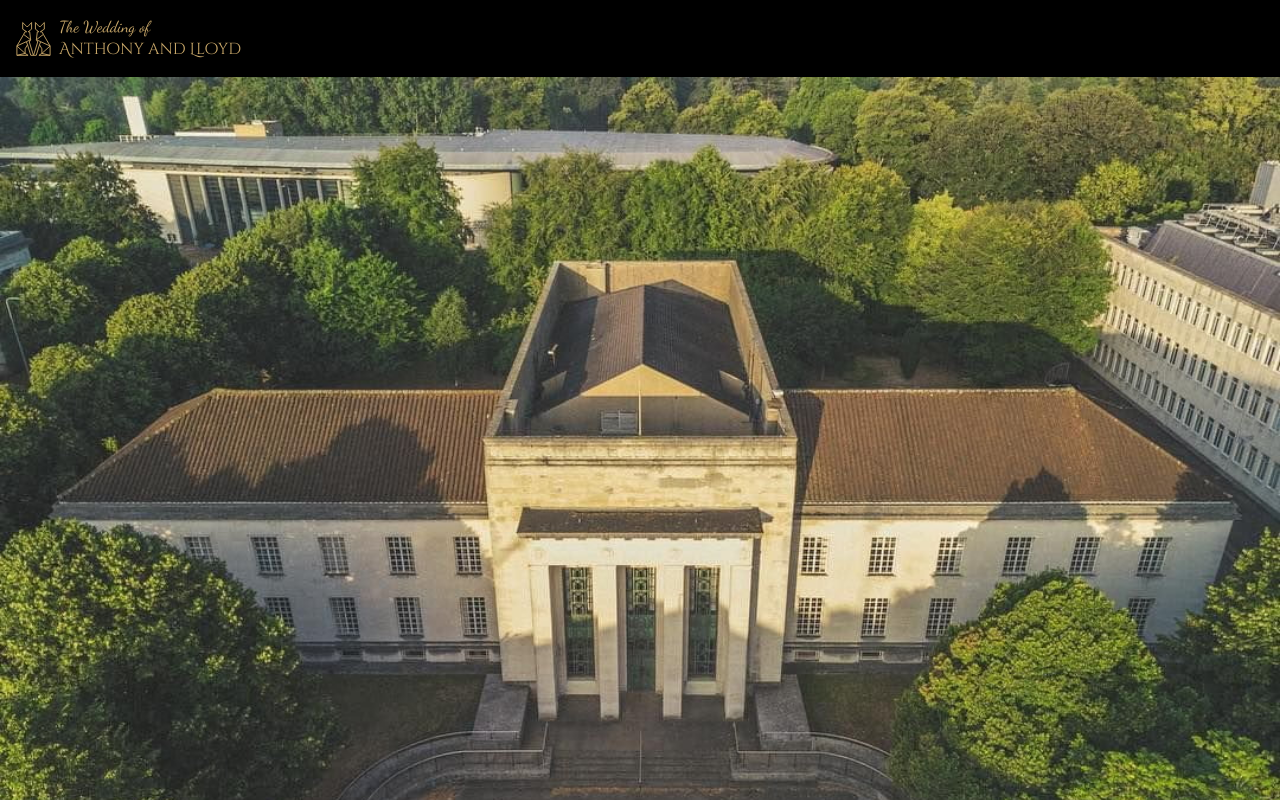
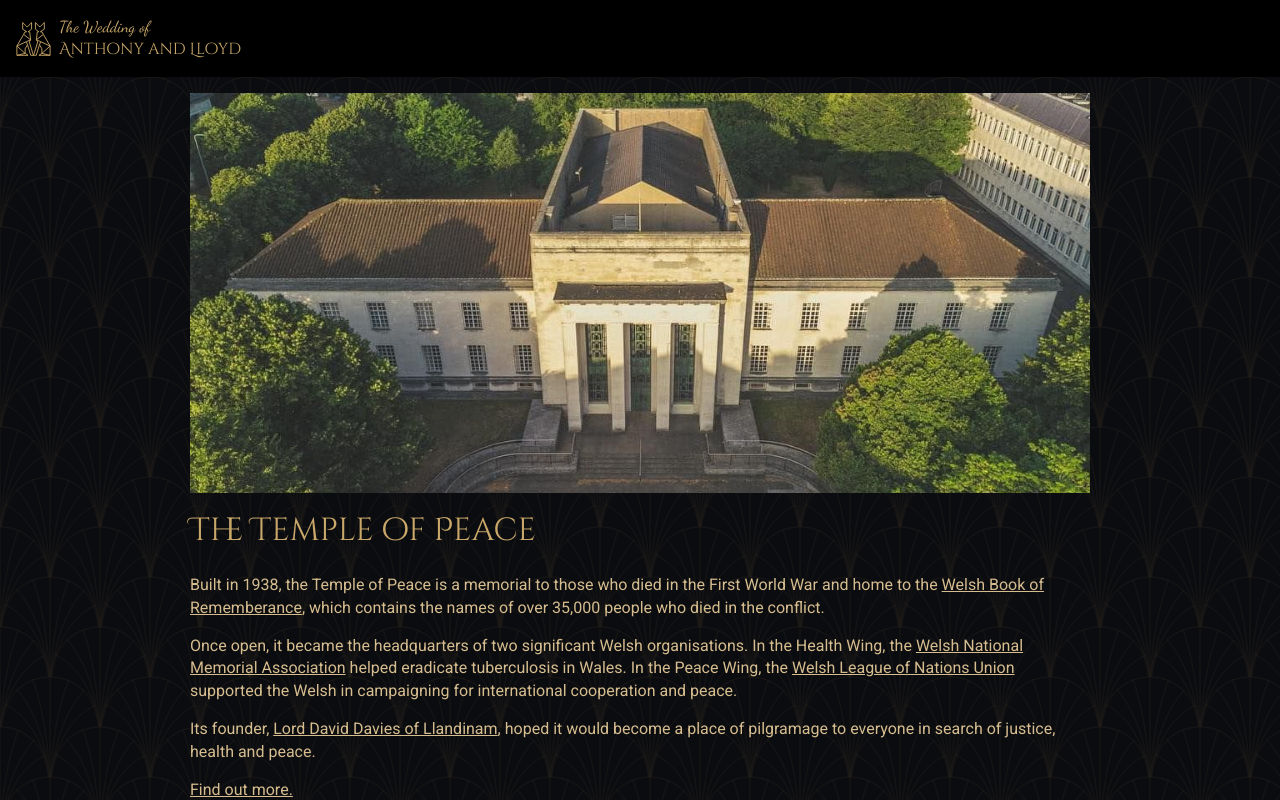
Before and after one commit to MattElcock/BestFoxWedding, a Next.js app: page /venue in a window 1280 px wide. Shown: the top 800 px of the page. Built offline with nearby package versions, Linux system fonts and the light colour scheme.

Commit message:
desktop screen width and homepage style@

```diff
--- a/src/app/globals.css
+++ b/src/app/globals.css
@@ -36,6 +36,11 @@ main {
     position: relative;
     z-index: 1;
     height: 100%;
+
+    @media screen and (min-width: 992px) {
+      margin: 0 auto;
+      max-width: 900px;
+    }
   }
 }
 
--- /dev/null
+++ b/src/app/venue/page.css
@@ -0,0 +1,10 @@
+.venue-image {
+  width: 100%;
+  height: 200px;
+  margin-bottom: 1rem;
+  object-fit: cover;
+
+  @media screen and (min-width: 992px) {
+    height: 400px;
+  }
+}
--- a/src/app/venue/page.tsx
+++ b/src/app/venue/page.tsx
@@ -1,22 +1,16 @@
 import Image from "next/image";
+import "./page.css";
 
 export default function venue() {
   return (
     <>
-      <div
-        style={{
-          width: "100vw",
-          margin: "-1rem -1rem 1rem -1rem",
-        }}
-      >
       <Image
+        className="venue-image"
         src="/images/temple-of-peace.jpg"
         alt="Temple of Peace"
         width={1080}
         height={753}
-          style={{ width: "100%", height: "auto" }}
       />
-      </div>
       <h1>The Temple of Peace</h1>
       <p>
         Built in 1938, the Temple of Peace is a memorial to those who died in
```
Also changed, not shown: src/app/page.css (+7 -0 lines). Lines whose indentation alone changed are shown as unchanged.
